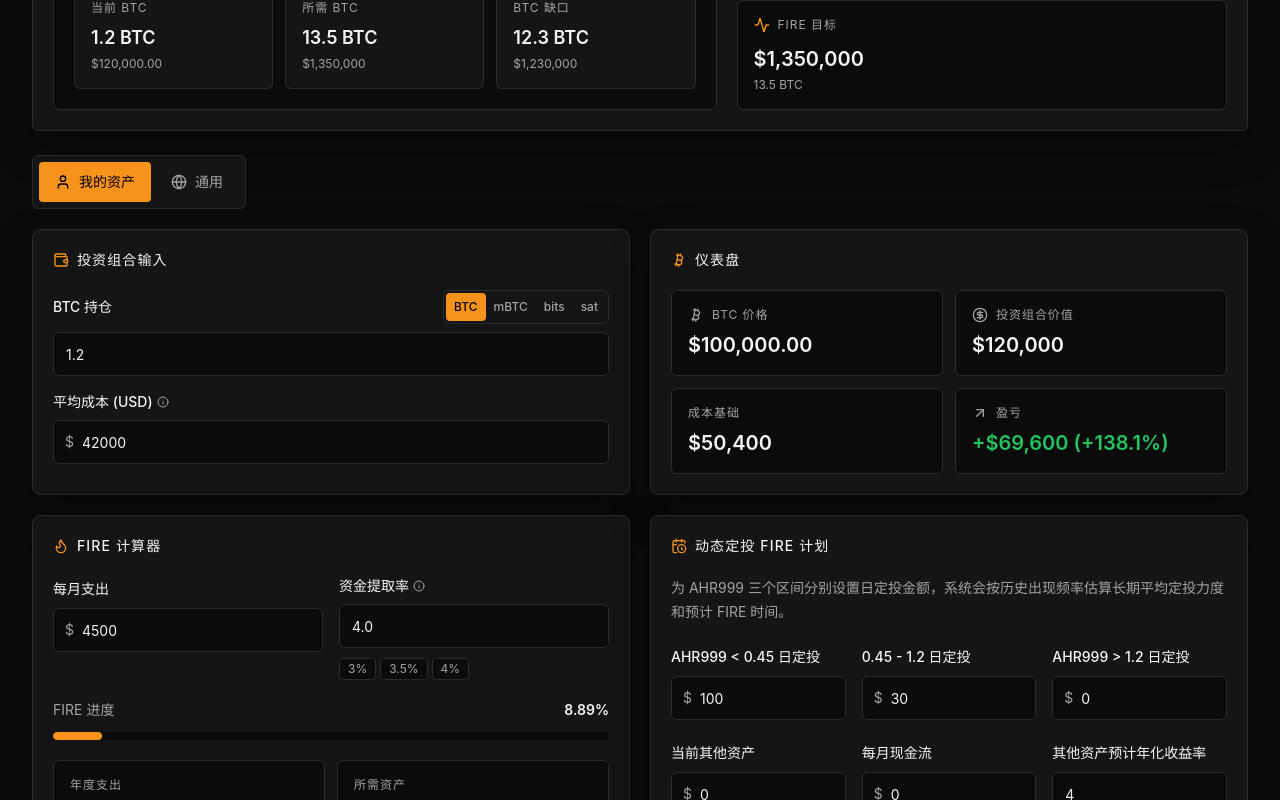
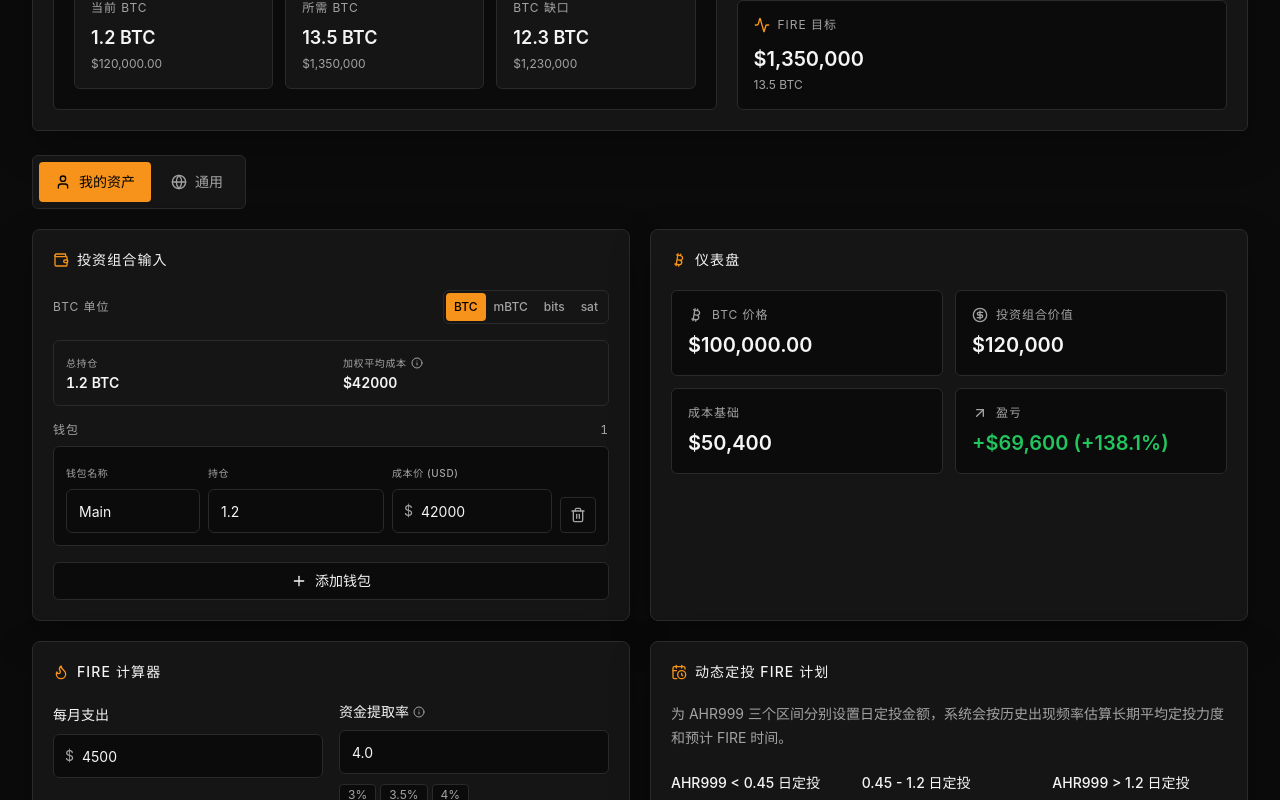
Before and after one commit to SayangChun/BTC_FIRE_OS, a Next.js app: page / in a window 1280 px wide. Shown: the part 454-1254 px from the top of the page. Built offline with nearby package versions, Linux system fonts and the light colour scheme; no server answers.

Commit message:
feat: update calculations and UI components

```diff
--- a/app/page.tsx
+++ b/app/page.tsx
@@ -20,6 +20,8 @@ import {
   calculateProfitLoss,
   calculateProfitLossPercentage,
   calculateScenarioResults,
+  calculateTotalBtc,
+  calculateWeightedCostBasis,
   convertCurrency,
   formatBtc,
   formatCurrency,
@@ -45,7 +47,7 @@ import { useAhr999 } from "@/hooks/use-ahr999";
 import { useAhr999Frequency } from "@/hooks/use-ahr999-frequency";
 import { useBtcPriceHistory } from "@/hooks/use-btc-price-history";
 import { usePersistentState } from "@/hooks/use-persistent-state";
-import type { Ahr999Recommendation, BtcUnit, Currency, DcaPlanInput, FireResult, OtherAssetsInput } from "@/lib/types";
+import type { Ahr999Recommendation, BtcUnit, BtcWallet, Currency, DcaPlanInput, FireResult, OtherAssetsInput } from "@/lib/types";
 import { useExchangeRate } from "@/hooks/use-exchange-rate";
 
 export default function Home() {
@@ -54,13 +56,16 @@ export default function Home() {
     "zhCN",
     (v): v is Language => languageOptions.includes(v as Language),
   );
-  const [btcHoldings, setBtcHoldings] = usePersistentState(
-    "btc-fire-os:btc-holdings",
-    1.2,
-  );
-  const [averageCostBasis, setAverageCostBasis] = usePersistentState(
-    "btc-fire-os:average-cost-basis",
-    42_000,
+  const [wallets, setWallets] = usePersistentState<BtcWallet[]>(
+    "btc-fire-os:wallets",
+    [
+      {
+        id: "default",
+        name: "Main",
+        btc: 1.2,
+        costBasis: 42_000,
+      },
+    ],
   );
   const [monthlyExpenses, setMonthlyExpenses] = usePersistentState(
     "btc-fire-os:monthly-expenses",
@@ -102,8 +107,18 @@ export default function Home() {
     (v): v is BtcUnit => ["BTC", "mBTC", "bits", "sat"].includes(v as string),
   );
 
-  const setBtcHoldingsClean = useCallback((v: number) => setBtcHoldings(toSatPrecision(v)), [setBtcHoldings]);
-  const setAverageCostBasisClean = useCallback((v: number) => setAverageCostBasis(toFixedPrecision(v, 2)), [setAverageCostBasis]);
+  // Derived totals from multi-wallet source of truth
+  const btcHoldings = calculateTotalBtc(wallets);
+  const averageCostBasis = calculateWeightedCostBasis(wallets);
+
+  const setWalletsClean = useCallback((next: BtcWallet[]) => {
+    const cleaned = next.map((w) => ({
+      ...w,
+      btc: toSatPrecision(w.btc),
+      costBasis: toFixedPrecision(w.costBasis, 2),
+    }));
+    setWallets(cleaned);
+  }, [setWallets]);
 
   const { rate: cnyRate } = useExchangeRate();
   const btcPrice = useBtcPrice();
@@ -117,17 +132,49 @@ export default function Home() {
     [currency, cnyRate],
   );
 
-  // Clean persisted numbers once on load so that old noisy floats (e.g. 0.12300000000000001)
-  // from JSON/localStorage don't show up in inputs after reload.
+  // Migration + clean: support legacy single-value storage and sanitize wallet values.
   useEffect(() => {
-    const cleanedHoldings = toSatPrecision(btcHoldings);
-    if (cleanedHoldings !== btcHoldings) {
-      setBtcHoldings(cleanedHoldings);
+    // Legacy migration: if we have no real wallets (or only the initial default with 1.2 but user had different old value),
+    // check old keys and convert to a single wallet.
+    const hasLegacy = localStorage.getItem("btc-fire-os:btc-holdings") || localStorage.getItem("btc-fire-os:average-cost-basis");
+    const isOnlyDefault = wallets.length === 1 && wallets[0].id === "default" && wallets[0].btc === 1.2 && wallets[0].costBasis === 42_000;
+
+    if ((wallets.length === 0 || isOnlyDefault) && hasLegacy) {
+      try {
+        const oldBtcRaw = localStorage.getItem("btc-fire-os:btc-holdings");
+        const oldCostRaw = localStorage.getItem("btc-fire-os:average-cost-basis");
+        const oldBtc = oldBtcRaw ? toSatPrecision(JSON.parse(oldBtcRaw)) : 0;
+        const oldCost = oldCostRaw ? toFixedPrecision(JSON.parse(oldCostRaw), 2) : 0;
+        if (oldBtc > 0 || oldCost > 0) {
+          const migrated: BtcWallet[] = [
+            {
+              id: "migrated",
+              name: "Main",
+              btc: oldBtc || 0,
+              costBasis: oldCost || 0,
+            },
+          ];
+          setWallets(migrated);
+          // Optionally clean old keys (keep them for safety, or remove)
+          // localStorage.removeItem("btc-fire-os:btc-holdings");
+          // localStorage.removeItem("btc-fire-os:average-cost-basis");
+        }
+      } catch {
+        /* ignore bad legacy data */
+      }
     }
-    const cleanedCost = toFixedPrecision(averageCostBasis, 2);
-    if (cleanedCost !== averageCostBasis) {
-      setAverageCostBasis(cleanedCost);
+
+    // Clean current wallets
+    const cleanedWallets = wallets.map((w) => ({
+      ...w,
+      btc: toSatPrecision(w.btc),
+      costBasis: toFixedPrecision(w.costBasis, 2),
+    }));
+    if (JSON.stringify(cleanedWallets) !== JSON.stringify(wallets)) {
+      setWallets(cleanedWallets);
     }
+
+    // Other fields (unchanged)
     const cleanedMonthly = toFixedPrecision(monthlyExpenses, 2);
     if (cleanedMonthly !== monthlyExpenses) {
       setMonthlyExpenses(cleanedMonthly);
@@ -304,15 +351,13 @@ export default function Home() {
           {activeTab === "my" ? (
             <section className="flex-1 space-y-5">
                <div className="grid gap-5 xl:grid-cols-2">
-                 <PortfolioInput
-                   averageCostBasis={averageCostBasis}
-                   btcHoldings={btcHoldings}
-                   btcUnit={btcUnit}
-                   t={t.portfolio}
-                   onAverageCostBasisChange={setAverageCostBasisClean}
-                   onBtcHoldingsChange={setBtcHoldingsClean}
-                   onBtcUnitChange={setBtcUnit}
-                 />
+                  <PortfolioInput
+                    wallets={wallets}
+                    btcUnit={btcUnit}
+                    t={t.portfolio}
+                    onWalletsChange={setWalletsClean}
+                    onBtcUnitChange={setBtcUnit}
+                  />
                  <DashboardMetrics metrics={model.dashboardMetrics} t={t.dashboard} />
                </div>
                <div className="grid gap-5 xl:grid-cols-2">
--- a/components/data-settings.tsx
+++ b/components/data-settings.tsx
@@ -3,7 +3,7 @@
 import { useCallback, useEffect, useRef, useState } from "react";
 import { Download, RefreshCw, Settings, Upload } from "lucide-react";
 import type { Language } from "@/lib/i18n";
-import type { DcaPlanInput, OtherAssetsInput } from "@/lib/types";
+import type { BtcWallet, DcaPlanInput, OtherAssetsInput } from "@/lib/types";
 
 type SettingsTranslation = {
   exportData: string;
@@ -40,6 +40,8 @@ export function DataSettings({ t, language }: DataSettingsProps) {
       language: "btc-fire-os:language",
       currency: "btc-fire-os:currency",
       btcUnit: "btc-fire-os:btc-unit",
+      wallets: "btc-fire-os:wallets",
+      // legacy single values kept for backward compat with older installs
       btcHoldings: "btc-fire-os:btc-holdings",
       averageCostBasis: "btc-fire-os:average-cost-basis",
       monthlyExpenses: "btc-fire-os:monthly-expenses",
@@ -49,7 +51,7 @@ export function DataSettings({ t, language }: DataSettingsProps) {
     };
 
     const raw: Record<string, unknown> = {
-      version: 1,
+      version: 2,
       exportedAt: new Date().toISOString(),
     };
 
@@ -100,6 +102,8 @@ export function DataSettings({ t, language }: DataSettingsProps) {
           { key: "language", label: labels.language },
           { key: "currency", label: labels.currency },
           { key: "btcUnit", label: labels.btcUnit },
+          { key: "wallets", label: labels.wallets },
+          // legacy
           { key: "btcHoldings", label: labels.btcHoldings },
           { key: "averageCostBasis", label: labels.averageCostBasis },
           { key: "monthlyExpenses", label: labels.monthlyExpenses },
@@ -126,6 +130,8 @@ export function DataSettings({ t, language }: DataSettingsProps) {
           language: "btc-fire-os:language",
           currency: "btc-fire-os:currency",
           btcUnit: "btc-fire-os:btc-unit",
+          wallets: "btc-fire-os:wallets",
+          // legacy single values (will be migrated on next load if wallets missing)
           btcHoldings: "btc-fire-os:btc-holdings",
           averageCostBasis: "btc-fire-os:average-cost-basis",
           monthlyExpenses: "btc-fire-os:monthly-expenses",
@@ -138,6 +144,17 @@ export function DataSettings({ t, language }: DataSettingsProps) {
           if (data[field] !== undefined) {
             localStorage.setItem(storageKey, JSON.stringify(data[field]));
           }
+        }
+
+        // Legacy conversion inside the imported file itself (for immediate use)
+        if (!data.wallets && (data.btcHoldings !== undefined || data.averageCostBasis !== undefined)) {
+          const legacyWallet: BtcWallet = {
+            id: "imported-legacy",
+            name: "Main",
+            btc: typeof data.btcHoldings === "number" ? data.btcHoldings : 0,
+            costBasis: typeof data.averageCostBasis === "number" ? data.averageCostBasis : 0,
+          };
+          localStorage.setItem("btc-fire-os:wallets", JSON.stringify([legacyWallet]));
         }
 
         alert(t.importSuccess);
@@ -154,8 +171,7 @@ export function DataSettings({ t, language }: DataSettingsProps) {
     if (!confirm(t.resetConfirm)) return;
 
     const keyMap: Record<string, string> = {
-      btcHoldings: "btc-fire-os:btc-holdings",
-      averageCostBasis: "btc-fire-os:average-cost-basis",
+      wallets: "btc-fire-os:wallets",
       monthlyExpenses: "btc-fire-os:monthly-expenses",
       withdrawalRate: "btc-fire-os:withdrawal-rate",
       dcaPlan: "btc-fire-os:dca-plan",
@@ -163,8 +179,7 @@ export function DataSettings({ t, language }: DataSettingsProps) {
     };
 
     const defaults: Record<string, unknown> = {
-      btcHoldings: 1.2,
-      averageCostBasis: 42_000,
+      wallets: [{ id: "default", name: "Main", btc: 1.2, costBasis: 42_000 }],
       monthlyExpenses: 4_500,
       withdrawalRate: 0.04,
       dcaPlan: { lowDailyAmount: 100, normalDailyAmount: 30, highDailyAmount: 0 },
@@ -176,6 +191,10 @@ export function DataSettings({ t, language }: DataSettingsProps) {
         localStorage.setItem(storageKey, JSON.stringify(defaults[field]));
       }
     }
+
+    // clean legacy single-value keys on reset
+    localStorage.removeItem("btc-fire-os:btc-holdings");
+    localStorage.removeItem("btc-fire-os:average-cost-basis");
 
     window.location.reload();
   }, [t]);
@@ -227,8 +246,9 @@ const fieldLabels: Record<Language, Record<string, string>> = {
     language: "语言",
     currency: "货币",
     btcUnit: "BTC 单位",
-    btcHoldings: "BTC 持仓",
-    averageCostBasis: "平均成本",
+    wallets: "多钱包持仓",
+    btcHoldings: "BTC 持仓（旧版）",
+    averageCostBasis: "平均成本（旧版）",
     monthlyExpenses: "每月支出",
     withdrawalRate: "提取率",
     dcaPlan: "DCA 定投",
@@ -238,8 +258,9 @@ const fieldLabels: Record<Language, Record<string, string>> = {
     language: "語言",
     currency: "貨幣",
     btcUnit: "BTC 單位",
-    btcHoldings: "BTC 持倉",
-    averageCostBasis: "平均成本",
+    wallets: "多錢包持倉",
+    btcHoldings: "BTC 持倉（舊版）",
+    averageCostBasis: "平均成本（舊版）",
     monthlyExpenses: "每月支出",
     withdrawalRate: "提取率",
     dcaPlan: "DCA 定投",
@@ -249,8 +270,9 @@ const fieldLabels: Record<Language, Record<string, string>> = {
     language: "Language",
     currency: "Currency",
     btcUnit: "BTC Unit",
-    btcHoldings: "BTC Holdings",
-    averageCostBasis: "Cost Basis",
+    wallets: "Multi-wallet holdings",
+    btcHoldings: "BTC Holdings (legacy)",
+    averageCostBasis: "Cost Basis (legacy)",
     monthlyExpenses: "Monthly Expenses",
     withdrawalRate: "Withdrawal Rate",
     dcaPlan: "DCA Plan",
@@ -279,6 +301,12 @@ function formatFieldValue(field: string, value: unknown): string {
       const cf = (a as any).monthlyCashflow ?? 0;
       return `${formatNumber(a.currentAmount)} +${formatNumber(cf)}/mo (${(a.annualReturnRate * 100).toFixed(1)}%)`;
     }
+    case "wallets": {
+      const ws = value as BtcWallet[];
+      if (!Array.isArray(ws) || ws.length === 0) return "0 wallets";
+      const total = ws.reduce((s, w) => s + (w.btc || 0), 0);
+      return `${ws.length} wallet(s), total ${formatNumber(total)} BTC`;
+    }
     default:
       return String(value);
   }
--- a/components/portfolio-input.tsx
+++ b/components/portfolio-input.tsx
@@ -1,23 +1,31 @@
 "use client";
 
 import { useEffect, useRef, useState } from "react";
-import { Info, Wallet } from "lucide-react";
+import { Info, Plus, Trash2, Wallet } from "lucide-react";
 
 import { Card, CardContent, CardHeader, CardTitle } from "@/components/ui/card";
 import { Input } from "@/components/ui/input";
 import { Label } from "@/components/ui/label";
-import { BTC_UNITS, BTC_UNIT_OPTIONS, btcToUnit, currencySymbol, formatInputNumber, toFixedPrecision, unitToBtc } from "@/lib/calculations";
+import {
+  BTC_UNITS,
+  BTC_UNIT_OPTIONS,
+  btcToUnit,
+  calculateTotalBtc,
+  calculateWeightedCostBasis,
+  currencySymbol,
+  formatInputNumber,
+  toFixedPrecision,
+  unitToBtc,
+} from "@/lib/calculations";
 import { cn } from "@/lib/utils";
 import type { Translation } from "@/lib/i18n";
-import type { BtcUnit } from "@/lib/types";
+import type { BtcUnit, BtcWallet } from "@/lib/types";
 
 type PortfolioInputProps = {
-  btcHoldings: number;
+  wallets: BtcWallet[];
   btcUnit: BtcUnit;
-  averageCostBasis: number;
   t: Translation["portfolio"];
-  onBtcHoldingsChange: (value: number) => void;
-  onAverageCostBasisChange: (value: number) => void;
+  onWalletsChange: (wallets: BtcWallet[]) => void;
   onBtcUnitChange: (unit: BtcUnit) => void;
 };
 
@@ -119,15 +127,96 @@ function CostInput({
   );
 }
 
-export function PortfolioInput({
-  btcHoldings,
+function WalletRow({
+  wallet,
   btcUnit,
-  averageCostBasis,
+  onChange,
+  onRemove,
+  canRemove,
   t,
-  onBtcHoldingsChange,
-  onAverageCostBasisChange,
-  onBtcUnitChange,
-}: PortfolioInputProps) {
+}: {
+  wallet: BtcWallet;
+  btcUnit: BtcUnit;
+  onChange: (next: BtcWallet) => void;
+  onRemove: () => void;
+  canRemove: boolean;
+  t: Translation["portfolio"];
+}) {
+  return (
+    <div className="flex flex-col gap-2 rounded-md border border-border bg-background p-3 sm:flex-row sm:items-end">
+      <div className="flex-1 space-y-1.5">
+        <Label className="text-[10px] uppercase tracking-[0.06em] text-muted">{t.walletName}</Label>
+        <Input
+          value={wallet.name}
+          onChange={(e) => onChange({ ...wallet, name: e.target.value.slice(0, 40) })}
+          placeholder="Cold wallet / Exchange"
+        />
+      </div>
+
+      <div className="w-full space-y-1.5 sm:w-44">
+        <Label className="text-[10px] uppercase tracking-[0.06em] text-muted">{t.holdings}</Label>
+        <HoldingsInput
+          btcHoldings={wallet.btc}
+          btcUnit={btcUnit}
+          onChange={(v) => onChange({ ...wallet, btc: v })}
+        />
+      </div>
+
+      <div className="w-full space-y-1.5 sm:w-40">
+        <Label className="text-[10px] uppercase tracking-[0.06em] text-muted">{t.costBasis}</Label>
+        <div className="relative">
+          <span className="pointer-events-none absolute inset-y-0 left-0 flex items-center pl-3 text-sm text-muted">
+            {currencySymbol("USD")}
+          </span>
+          <CostInput
+            value={wallet.costBasis}
+            onChange={(v) => onChange({ ...wallet, costBasis: v })}
+          />
+        </div>
+      </div>
+
+      <button
+        type="button"
+        onClick={onRemove}
+        disabled={!canRemove}
+        className="mt-1 flex h-9 w-9 items-center justify-center self-end rounded border border-border text-muted transition hover:bg-surface hover:text-foreground disabled:cursor-not-allowed disabled:opacity-40 sm:mt-0"
+        aria-label={t.removeWallet}
+        title={t.removeWallet}
+      >
+        <Trash2 className="h-4 w-4" />
+      </button>
+    </div>
+  );
+}
+
+export function PortfolioInput({ wallets, btcUnit, t, onWalletsChange, onBtcUnitChange }: PortfolioInputProps) {
+  const totalBtc = calculateTotalBtc(wallets);
+  const weightedCost = calculateWeightedCostBasis(wallets);
+
+  const addWallet = () => {
+    const next: BtcWallet = {
+      id: `${Date.now().toString(36)}-${Math.random().toString(36).slice(2, 8)}`,
+      name: wallets.length === 0 ? "Main" : `Wallet ${wallets.length + 1}`,
+      btc: 0,
+      costBasis: 0,
+    };
+    onWalletsChange([...wallets, next]);
+  };
+
+  const updateWallet = (id: string, nextWallet: BtcWallet) => {
+    onWalletsChange(wallets.map((w) => (w.id === id ? nextWallet : w)));
+  };
+
+  const removeWallet = (id: string) => {
+    if (wallets.length <= 1) {
+      // keep one but zero it out
+      const only = wallets[0];
+      onWalletsChange([{ ...only, btc: 0, costBasis: 0 }]);
+      return;
+    }
+    onWalletsChange(wallets.filter((w) => w.id !== id));
+  };
+
   return (
     <Card>
       <CardHeader>
@@ -137,9 +226,9 @@ export function PortfolioInput({
         </div>
       </CardHeader>
       <CardContent className="space-y-4">
-        <div className="space-y-2">
+        {/* Unit selector */}
         <div className="flex items-center justify-between">
-            <Label htmlFor="btc-holdings">{t.btcHoldings}</Label>
+          <div className="text-xs uppercase tracking-[0.08em] text-muted">{t.btcUnit}</div>
           <div className="flex rounded-md border border-border bg-surface p-0.5">
             {BTC_UNIT_OPTIONS.map((unit) => (
               <button
@@ -157,32 +246,68 @@ export function PortfolioInput({
             ))}
           </div>
         </div>
-          <HoldingsInput
-            btcHoldings={btcHoldings}
-            btcUnit={btcUnit}
-            onChange={onBtcHoldingsChange}
-          />
+
+        {/* TOTAL SUMMARY */}
+        <div className="rounded-md border border-border bg-surface p-3">
+          <div className="grid grid-cols-1 gap-x-6 gap-y-3 text-sm sm:grid-cols-2">
+            <div>
+              <div className="text-[10px] uppercase tracking-[0.06em] text-muted">{t.totalHoldings}</div>
+              <div className="font-semibold tabular-nums text-foreground">
+                {formatInputNumber(btcToUnit(totalBtc, btcUnit), BTC_UNITS[btcUnit].decimals)} {BTC_UNITS[btcUnit].label}
               </div>
-        <div className="space-y-2">
-           <Label htmlFor="average-cost" className="flex items-center gap-1">
-             {t.averageCostBasis}
+            </div>
+            <div>
+              <div className="flex items-center gap-1 text-[10px] uppercase tracking-[0.06em] text-muted">
+                {t.weightedAvgCost}
                 <span className="group relative cursor-help text-muted" aria-label={t.averageCostHelp}>
                   <Info className="h-3 w-3" />
-                 <span className="pointer-events-none absolute left-full top-1/2 z-50 ml-2 w-max max-w-[220px] -translate-y-1/2 rounded border border-border bg-background p-2 text-left text-xs text-foreground opacity-0 shadow-soft transition-opacity group-hover:opacity-100">
+                  <span className="pointer-events-none absolute left-full top-1/2 z-50 ml-2 w-max max-w-[260px] -translate-y-1/2 rounded border border-border bg-background p-2 text-left text-xs text-foreground opacity-0 shadow-soft transition-opacity group-hover:opacity-100">
                     {t.averageCostHelp}
                   </span>
                 </span>
-           </Label>
-          <div className="relative">
-            <span className="pointer-events-none absolute inset-y-0 left-0 flex items-center pl-3 text-sm text-muted">
+              </div>
+              <div className="font-semibold tabular-nums text-foreground">
                 {currencySymbol("USD")}
-            </span>
-            <CostInput
-              value={averageCostBasis}
-              onChange={onAverageCostBasisChange}
-            />
+                {formatInputNumber(weightedCost, 2)}
               </div>
             </div>
+          </div>
+        </div>
+
+        {/* Wallets list */}
+        <div className="space-y-2">
+          <div className="flex items-center justify-between text-xs uppercase tracking-[0.08em] text-muted">
+            <span>{t.wallets}</span>
+            <span className="tabular-nums">{wallets.length}</span>
+          </div>
+
+          {wallets.length === 0 ? (
+            <div className="rounded border border-dashed border-border p-4 text-center text-sm text-muted">
+              {t.noWallets}
+            </div>
+          ) : (
+            wallets.map((wallet) => (
+              <WalletRow
+                key={wallet.id}
+                wallet={wallet}
+                btcUnit={btcUnit}
+                onChange={(next) => updateWallet(wallet.id, next)}
+                onRemove={() => removeWallet(wallet.id)}
+                canRemove={wallets.length > 1 || wallet.btc > 0 || wallet.costBasis > 0}
+                t={t}
+              />
+            ))
+          )}
+        </div>
+
+        <button
+          type="button"
+          onClick={addWallet}
+          className="flex w-full items-center justify-center gap-2 rounded-md border border-border bg-background py-2 text-sm text-foreground transition hover:bg-surface"
+        >
+          <Plus className="h-4 w-4" />
+          {t.addWallet}
+        </button>
       </CardContent>
     </Card>
   );
--- a/lib/calculations.ts
+++ b/lib/calculations.ts
@@ -1,4 +1,4 @@
-import type { BtcScenario, BtcUnit, Currency, FireResult, ScenarioResult } from "@/lib/types";
+import type { BtcScenario, BtcUnit, BtcWallet, Currency, FireResult, ScenarioResult } from "@/lib/types";
 
 export const BTC_UNITS: Record<BtcUnit, { label: string; factor: number; decimals: number; step: string }> = {
   BTC: { label: "BTC", factor: 1, decimals: 8, step: "0.00000001" },
@@ -187,6 +187,21 @@ function signedNumber(value: number): number {
   return Number.isFinite(value) ? value : 0;
 }
 
+export function calculateTotalBtc(wallets: BtcWallet[]): number {
+  return wallets.reduce((sum, w) => sum + safeNumber(w.btc), 0);
+}
+
+export function calculateTotalCostBasis(wallets: BtcWallet[]): number {
+  return wallets.reduce((sum, w) => sum + safeNumber(w.btc) * safeNumber(w.costBasis), 0);
+}
+
+export function calculateWeightedCostBasis(wallets: BtcWallet[]): number {
+  const totalBtc = calculateTotalBtc(wallets);
+  if (totalBtc <= 0) return 0;
+  const totalCost = calculateTotalCostBasis(wallets);
+  return toFixedPrecision(totalCost / totalBtc, 2);
+}
+
 function clampWithdrawalRate(value: number): number {
   if (!Number.isFinite(value)) {
     return 0;
--- a/lib/i18n.ts
+++ b/lib/i18n.ts
@@ -34,10 +34,17 @@ export const translations = {
     },
     portfolio: {
       title: "投资组合输入",
-      btcHoldings: "BTC 持仓",
-      averageCostBasis: "平均成本 (USD)",
       btcUnit: "BTC 单位",
-      averageCostHelp: "比特币成本基础统一以 USD 记录，便于长期跨周期比较。",
+      totalHoldings: "总持仓",
+      weightedAvgCost: "加权平均成本",
+      wallets: "钱包",
+      walletName: "钱包名称",
+      holdings: "持仓",
+      costBasis: "成本价 (USD)",
+      addWallet: "添加钱包",
+      removeWallet: "删除",
+      noWallets: "尚未添加钱包",
+      averageCostHelp: "每个钱包可独立记录成本价，总成本为基础持仓加权平均。成本基础统一以 USD 记录，便于长期跨周期比较。",
     },
     dashboard: {
       title: "仪表盘",
@@ -204,10 +211,17 @@ export const translations = {
     },
     portfolio: {
       title: "投資組合輸入",
-      btcHoldings: "BTC 持倉",
-      averageCostBasis: "平均成本 (USD)",
       btcUnit: "BTC 單位",
-      averageCostHelp: "比特幣成本基礎統一以 USD 記錄，便於長期跨週期比較。",
+      totalHoldings: "總持倉",
+      weightedAvgCost: "加權平均成本",
+      wallets: "錢包",
+      walletName: "錢包名稱",
+      holdings: "持倉",
+      costBasis: "成本價 (USD)",
+      addWallet: "新增錢包",
+      removeWallet: "刪除",
+      noWallets: "尚未新增錢包",
+      averageCostHelp: "每個錢包可獨立記錄成本價，總成本為各持倉加權平均。成本基礎統一以 USD 記錄，便於長期跨週期比較。",
     },
     dashboard: {
       title: "儀表板",
@@ -375,10 +389,17 @@ export const translations = {
     },
     portfolio: {
       title: "Portfolio Input",
-      btcHoldings: "BTC holdings",
-      averageCostBasis: "Average cost basis (USD)",
       btcUnit: "BTC Unit",
-      averageCostHelp: "Cost basis is tracked in USD for consistent comparison across market cycles.",
+      totalHoldings: "Total holdings",
+      weightedAvgCost: "Weighted avg cost",
+      wallets: "Wallets",
+      walletName: "Wallet name",
+      holdings: "Holdings",
+      costBasis: "Cost basis (USD)",
+      addWallet: "Add wallet",
+      removeWallet: "Remove",
+      noWallets: "No wallets yet",
+      averageCostHelp: "Track cost basis per wallet (e.g. exchange, cold storage). Weighted average is calculated automatically. All costs stored in USD for cross-cycle consistency.",
     },
     dashboard: {
       title: "Dashboard",
```
Also changed, not shown: lib/types.ts (+11 -2 lines). Lines whose indentation alone changed are shown as unchanged.
